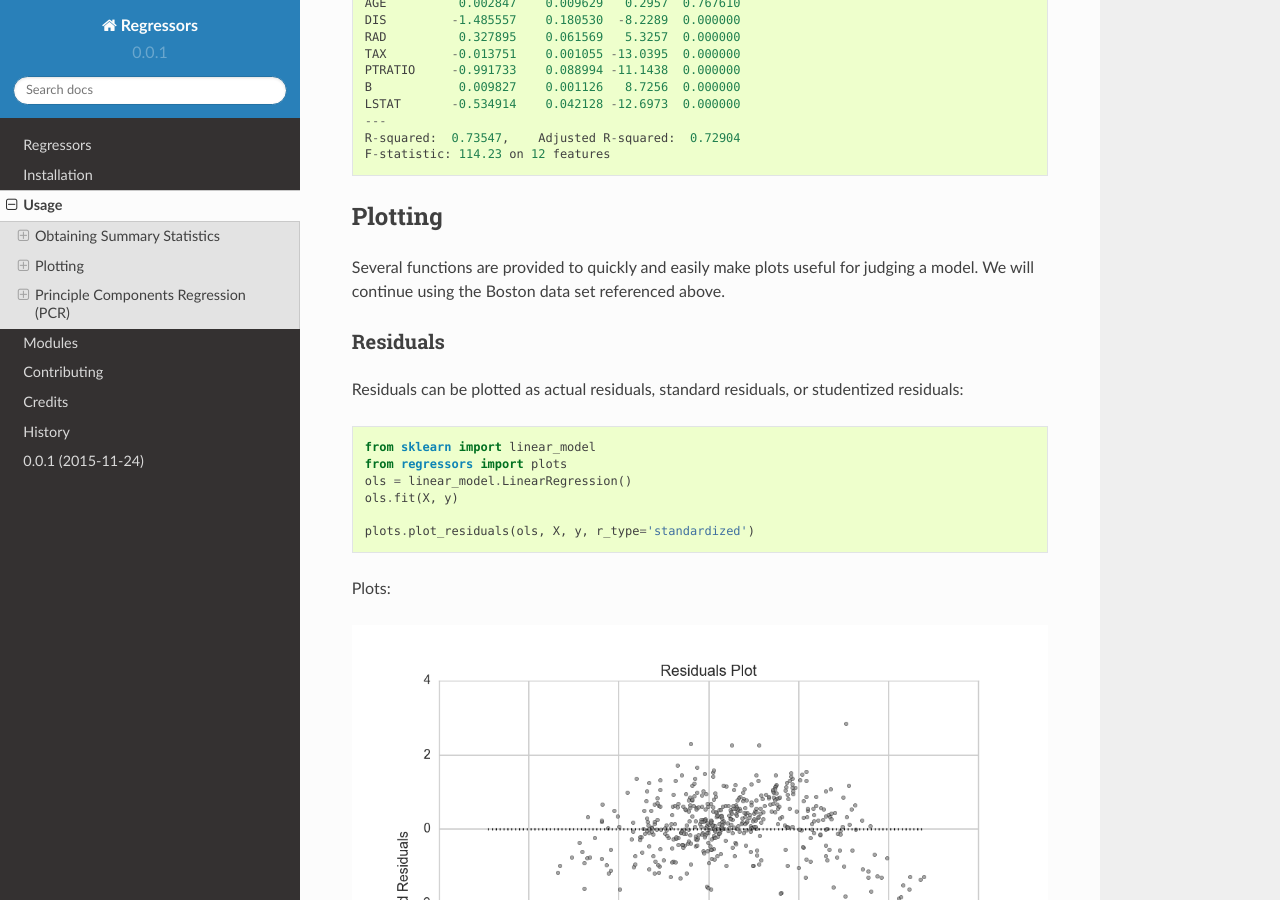
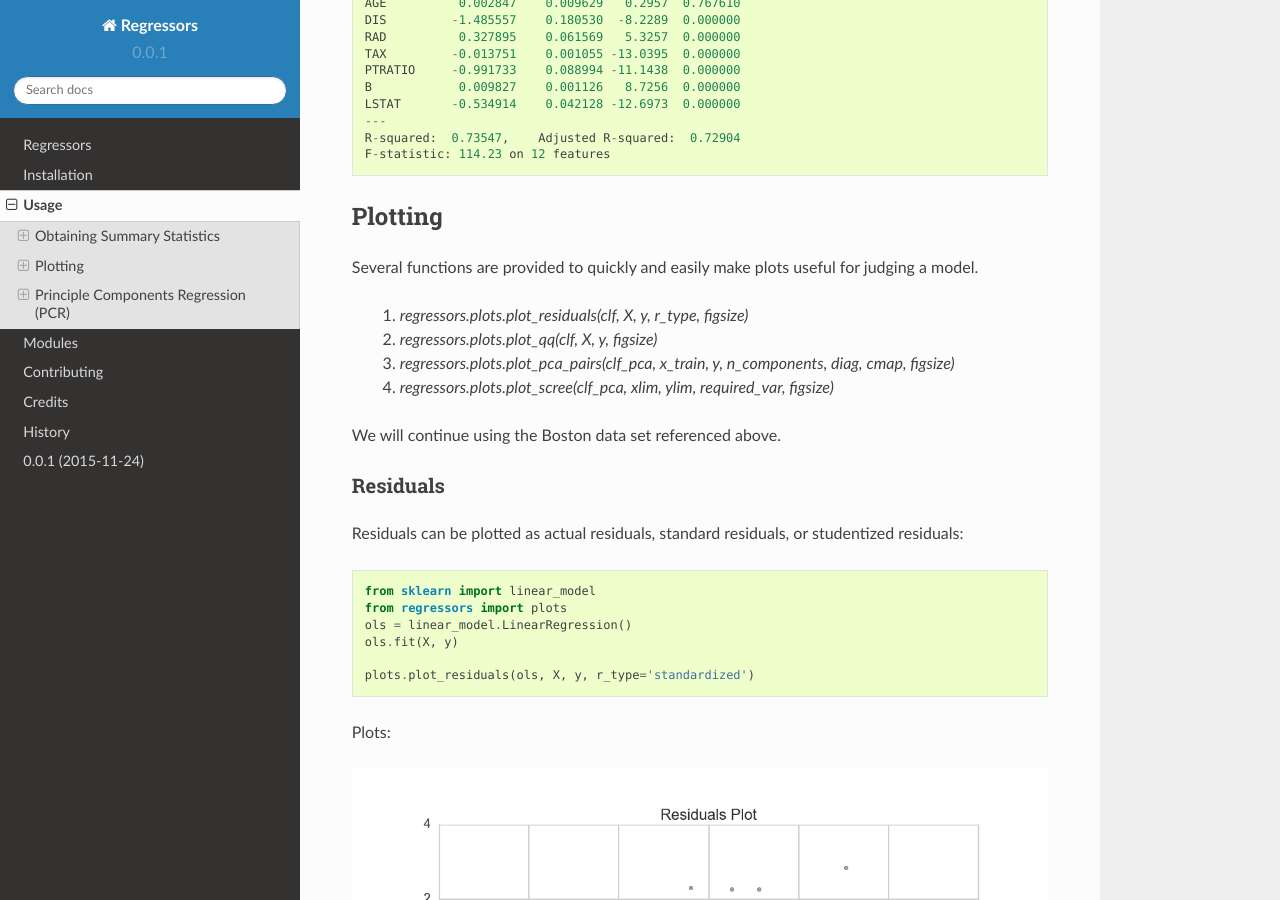
Before and after one commit to nsh87/regressors, a Sphinx documentation site: the page built from docs/usage.rst, in a window 1280 px wide and 900 px high, scrolled down 3723 px. Built offline with Sphinx 7.4.7 and the Read the Docs theme 2.0.0, drawn with Linux system fonts in a browser that asks for light colours; formulas are drawn with MathJax 3.

Commit message:
Add list of plotting function to Plotting section in Usage docs

```diff
--- a/docs/usage.rst
+++ b/docs/usage.rst
@@ -187,7 +187,14 @@ Plotting
 --------
 
 Several functions are provided to quickly and easily make plots useful for
-judging a model. We will continue using the Boston data set referenced above.
+judging a model.
+
+    1. `regressors.plots.plot_residuals(clf, X, y, r_type, figsize)`
+    2. `regressors.plots.plot_qq(clf, X, y, figsize)`
+    3. `regressors.plots.plot_pca_pairs(clf_pca, x_train, y, n_components, diag, cmap, figsize)`
+    4. `regressors.plots.plot_scree(clf_pca, xlim, ylim, required_var, figsize)`
+
+We will continue using the Boston data set referenced above.
 
 Residuals
 ~~~~~~~~~
```
